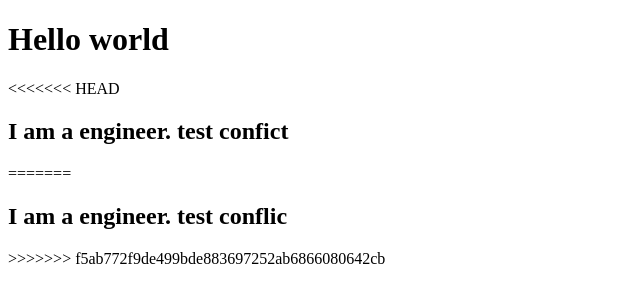
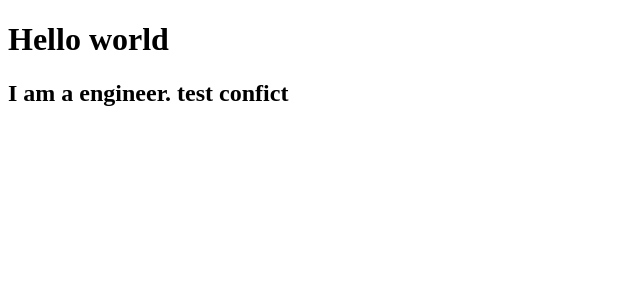
Before and after one commit to hathanhtmbk/testgit, a plain HTML site: page index.html in a window 1280 px wide. Shown: the whole page, without its empty margins (0-640 px from the left). Drawn offline with Linux system fonts and the light colour scheme.

Commit message:
add index.html

```diff
--- a/index.html
+++ b/index.html
@@ -8,10 +8,6 @@
 </head>
 <body>
     <h1>Hello world</h1>
-<<<<<<< HEAD
     <h2>I am a engineer. test confict</h2>
-=======
-    <h2>I am a engineer. test conflic</h2>
->>>>>>> f5ab772f9de499bde883697252ab6866080642cb
 </body>
 </html>
```
